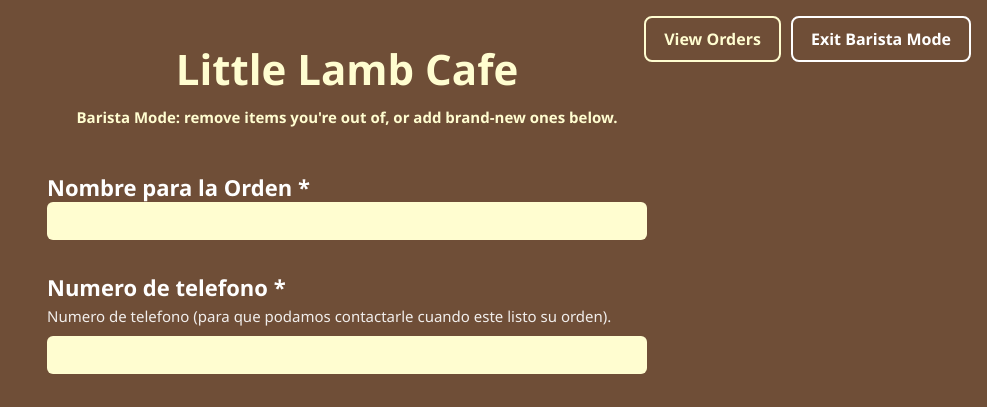
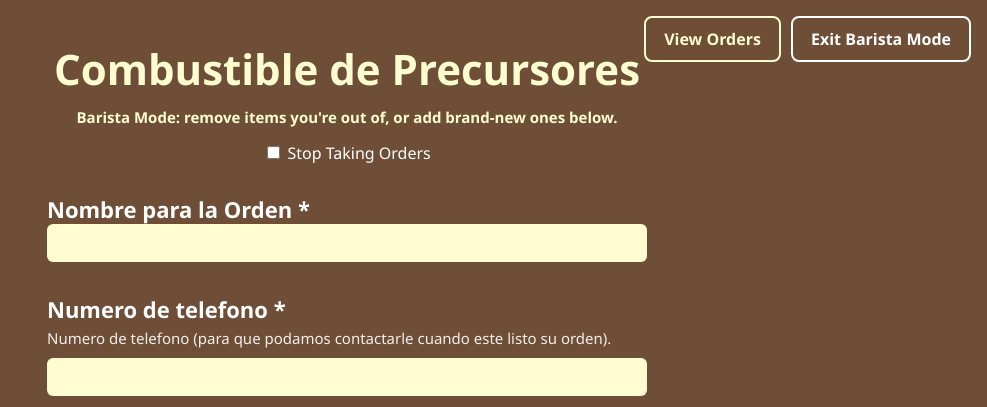
Before and after one commit to MXD12KJ/Combustible_De_Precursores, a Flask app: page / in a window 1280 px wide. Shown: the top 407 px of the page, without its empty margins (293-1280 px from the left). Run offline with Flask 3, Linux system fonts and the light colour scheme; the visitor is signed in with stand-in values (Sample User, id 1).

Commit message:
Update index.html
Part of changes necessary for the following issues:

pick Americano and the milk section grays out and stops being required. Click any option and the whole box turns white with black text (not just a tiny dot). And in barista mode, flip "Stop Taking Orders" (with a confirmation before it actually closes) and customers instantly see your coffee cup image with the apology message instead of the order form — flip it back and orders resume immediately, no confirmation needed.

```diff
--- a/templates/index.html
+++ b/templates/index.html
@@ -1,14 +1,12 @@
 <!DOCTYPE html>
 <html lang="es">
-
 <head>
 <meta charset="UTF-8">
 <meta name="viewport" content="width=device-width, initial-scale=1.0">
 <meta name="csrf-token" content="{{ csrf_token() }}">
-    <title>Little Lamb Cafe</title>
+<title>Combustible de Precursores</title>
 <link rel="stylesheet" href="{{ url_for('static', filename='style.css') }}">
 </head>
-
 <body data-is-barista="{{ is_barista|tojson }}">
 
 <div class="topbar">
@@ -21,12 +19,25 @@
 </div>
 
 <header class="title-header">
-        <h1 class="site-title">Little Lamb Cafe</h1>
+  <h1 class="site-title">Combustible de Precursores</h1>
   {% if is_barista %}
     <p class="barista-banner">Barista Mode: remove items you're out of, or add brand-new ones below.</p>
+    <div class="store-status-control">
+      <label class="toggle-switch">
+        <input type="checkbox" id="stopOrdersToggle" {% if orders_closed %}checked{% endif %}>
+        <span class="toggle-slider"></span>
+      </label>
+      <span class="toggle-label">Stop Taking Orders</span>
+    </div>
   {% endif %}
 </header>
 
+{% if not is_barista and orders_closed %}
+<main class="closed-message-container">
+  <img src="{{ url_for('static', filename='coffee-closed.jpg') }}" alt="Coffee cup" class="closed-image">
+  <p class="closed-text">Perdon, ahorita no estamos tomando ordenes. &iexcl;Pronto Regresamos!</p>
+</main>
+{% else %}
 <main class="order-form-container">
   <form id="orderForm">
 
@@ -48,12 +59,13 @@
         {% for choice in config.choices %}
           {% set is_removed = choice.value in removed.get(category, []) %}
           {% if is_barista or not is_removed %}
-                    <div class="option-row {% if is_removed %}removed-option{% endif %}" data-category="{{ category }}"
-                        data-value="{{ choice.value }}">
+          <div class="option-row {% if is_removed %}removed-option{% endif %}" data-category="{{ category }}" data-value="{{ choice.value }}">
             <label class="option-label">
-                            <input type="{{ config.type }}" name="{{ category }}" value="{{ choice.value }}" {% if
-                                config.required %}required{% endif %} {% if choice.cold_only %}data-cold-only="true"
-                                disabled{% endif %} {% if is_removed %}disabled{% endif %}>
+              <input type="{{ config.type }}" name="{{ category }}"
+                     value="{{ choice.value }}"
+                     {% if config.required %}required{% endif %}
+                     {% if choice.cold_only %}data-cold-only="true" disabled{% endif %}
+                     {% if is_removed %}disabled{% endif %}>
               {{ choice.label }}
               {% if choice.note %}<span class="option-note">{{ choice.note }}</span>{% endif %}
             </label>
@@ -99,6 +111,7 @@
     Su orden ha sido recibida. Gracias!
   </div>
 </main>
+{% endif %}
 
 <!-- Login Modal -->
 <div id="loginModal" class="modal-overlay" style="display:none;">
@@ -132,7 +145,17 @@
   </div>
 </div>
 
+<!-- Stop Taking Orders confirmation modal -->
+<div id="stopOrdersModal" class="modal-overlay" style="display:none;">
+  <div class="modal-box">
+    <p class="modal-title">Are you sure you want to stop taking orders?</p>
+    <div class="modal-buttons">
+      <button id="confirmStopOrdersBtn" class="modal-submit">Si</button>
+      <button id="cancelStopOrdersBtn" class="modal-cancel">No</button>
+    </div>
+  </div>
+</div>
+
 <script src="{{ url_for('static', filename='script.js') }}"></script>
 </body>
-
 </html>
```
Lines whose indentation alone changed are shown as unchanged.
